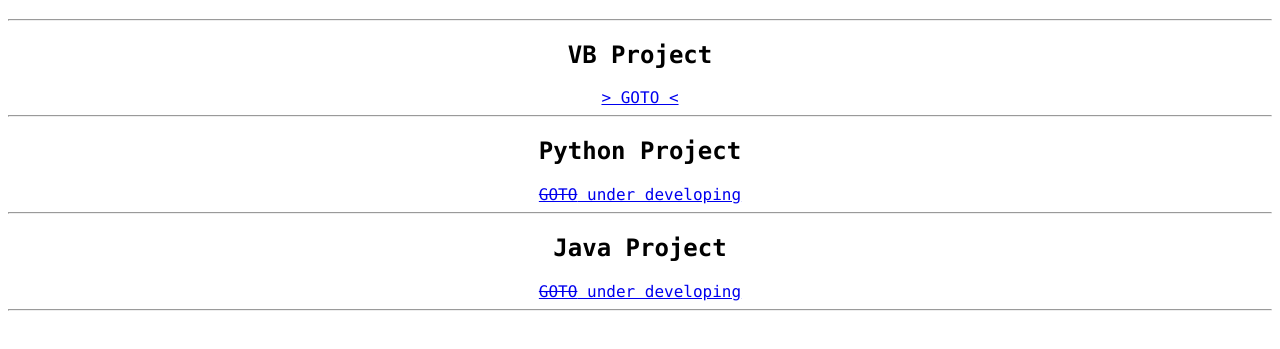
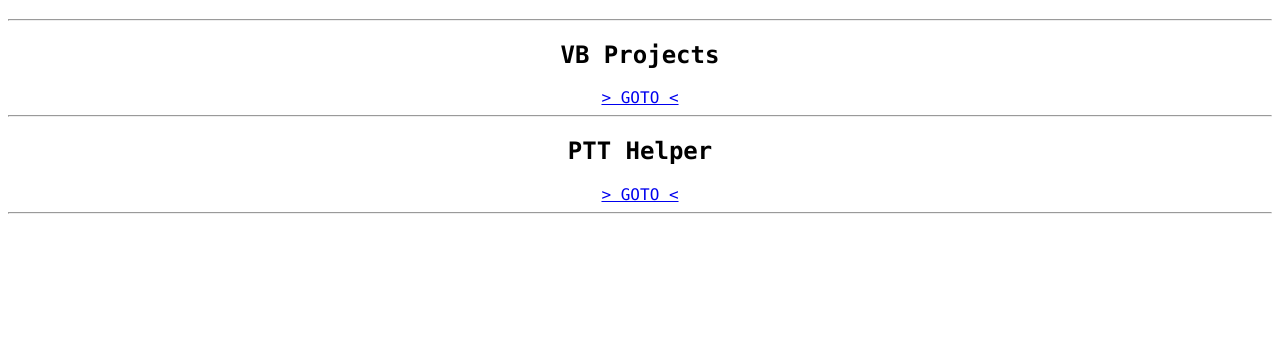
Before and after one commit to DarthJesusYan/darthjesusyan.github.io, a plain HTML site: page index.html in a window 1280 px wide. Shown: the part 209-558 px from the top of the page. Drawn offline with Linux system fonts and the light colour scheme.

Commit message:
Update index.html

```diff
--- a/index.html
+++ b/index.html
@@ -31,14 +31,11 @@
     <div class="main_text">
         <h1>My Projets</h1>
         <hr />
-        <h2>VB Project</h2>
+        <h2>VB Projects</h2>
         <a href="vb">&gt; GOTO &lt;</a>
         <hr />
-        <h2>Python Project</h2>
-        <a href="python"><del>GOTO</del> under developing</a>
-        <hr />
-        <h2>Java Project</h2>
-        <a href="java"><del>GOTO</del> under developing</a>
+        <h2>PTT Helper</h2>
+        <a href="ptthelper">&gt; GOTO &lt;</a>
         <hr />
     </div>
 </body>
```
